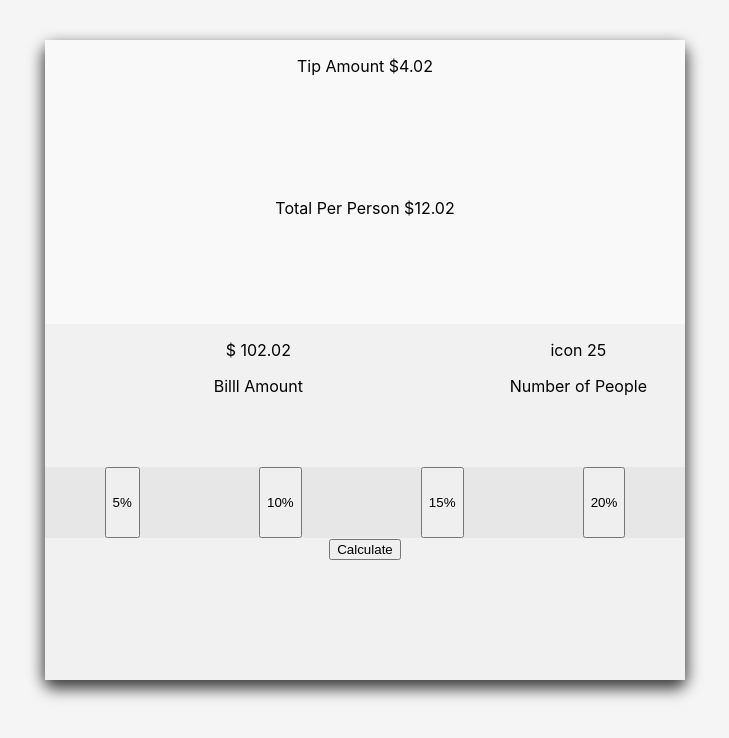
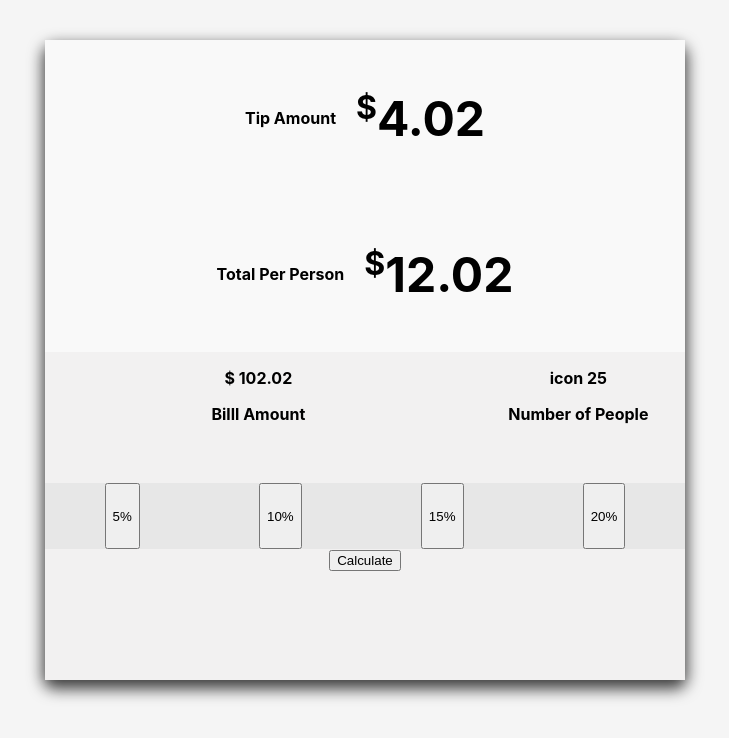
Before and after one commit to jcsmileyjr/tip-calculator, a React (Create React App) app in the folder react-tip-calculator/: page / in a window 1280 px wide. Shown: the top 738 px of the page, without its empty margins (275-1004 px from the left). Built offline with nearby package versions, Linux system fonts and the light colour scheme.

Commit message:
#3 Refactor styling
- Update the Tip Amount section to match design
- Update the Total Per Person section to match design

```diff
--- a/react-tip-calculator/src/App.css
+++ b/react-tip-calculator/src/App.css
@@ -4,6 +4,20 @@
   --Primary-Gray-Dark: rgb(231, 231, 231);
   --Secondary-Gray-dark: whitesmoke;
 }
+
+/*Utility*/
+.highlightedAmount {
+  font-size: xxx-large;
+  margin-left: 20px;
+}
+
+.dollarSign {
+  vertical-align: super;
+  font-size: xx-large;
+}
+
+
+/***/
 
 .App {
   text-align: center;
@@ -23,6 +37,10 @@ main {
   display: flex;
   flex-direction: column;
   justify-content: space-around;
+}
+
+p {
+  font-weight: bold;
 }
 
 .ui__tipAmount--container, .ui__totalPerPerson--container, .ui__inputs--container, .ui__calculateButton--container {
@@ -49,7 +67,10 @@ main {
 }
 
 .ui__tipAmount--container, .ui__totalPerPerson--container {
+  display: flex;
   background-color: var(--Primary-Gray-Light);
+  justify-content: center;
+  align-items: center;
 }
 
 .ui__inputs--container, .ui__calculateButton--container {
--- a/react-tip-calculator/src/App.js
+++ b/react-tip-calculator/src/App.js
@@ -19,15 +19,15 @@ function App() {
       <main>
         <section className="ui__tipAmount--container">
           <p>
-            Tip Amount <span>$</span>
-            <span>4.02</span>
+            Tip Amount
           </p>
+          <p className="highlightedAmount"><span className="dollarSign">$</span>4.02</p>
         </section>
         <section className="ui__totalPerPerson--container">
           <p>
-            Total Per Person <span>$</span>
-            <span>12.02</span>
+            Total Per Person
           </p>
+          <p className="highlightedAmount"><span className="dollarSign">$</span>12.02</p>
         </section>
         <section className="ui__inputs--container">
           <div className="inputs__billAmount--container">
```
